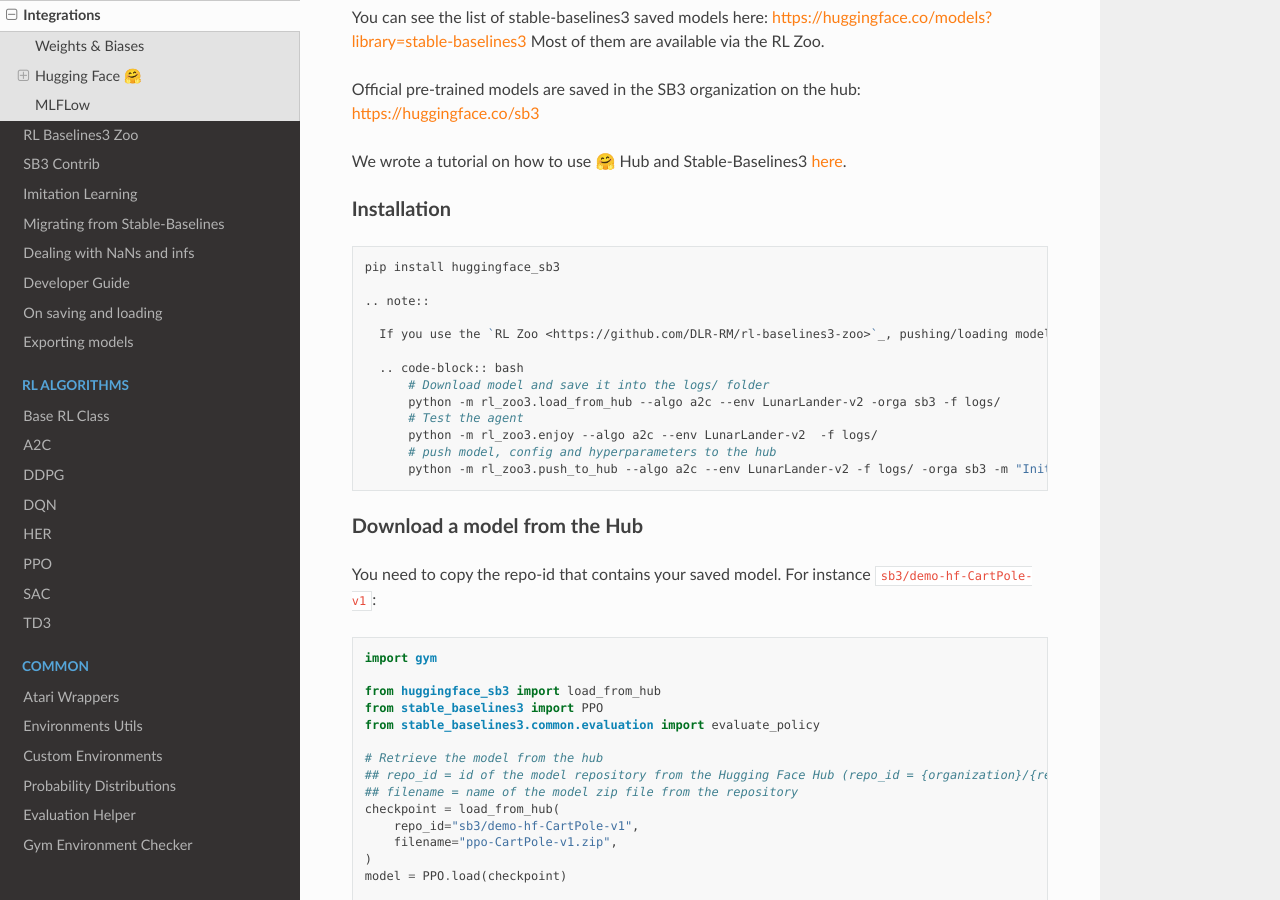
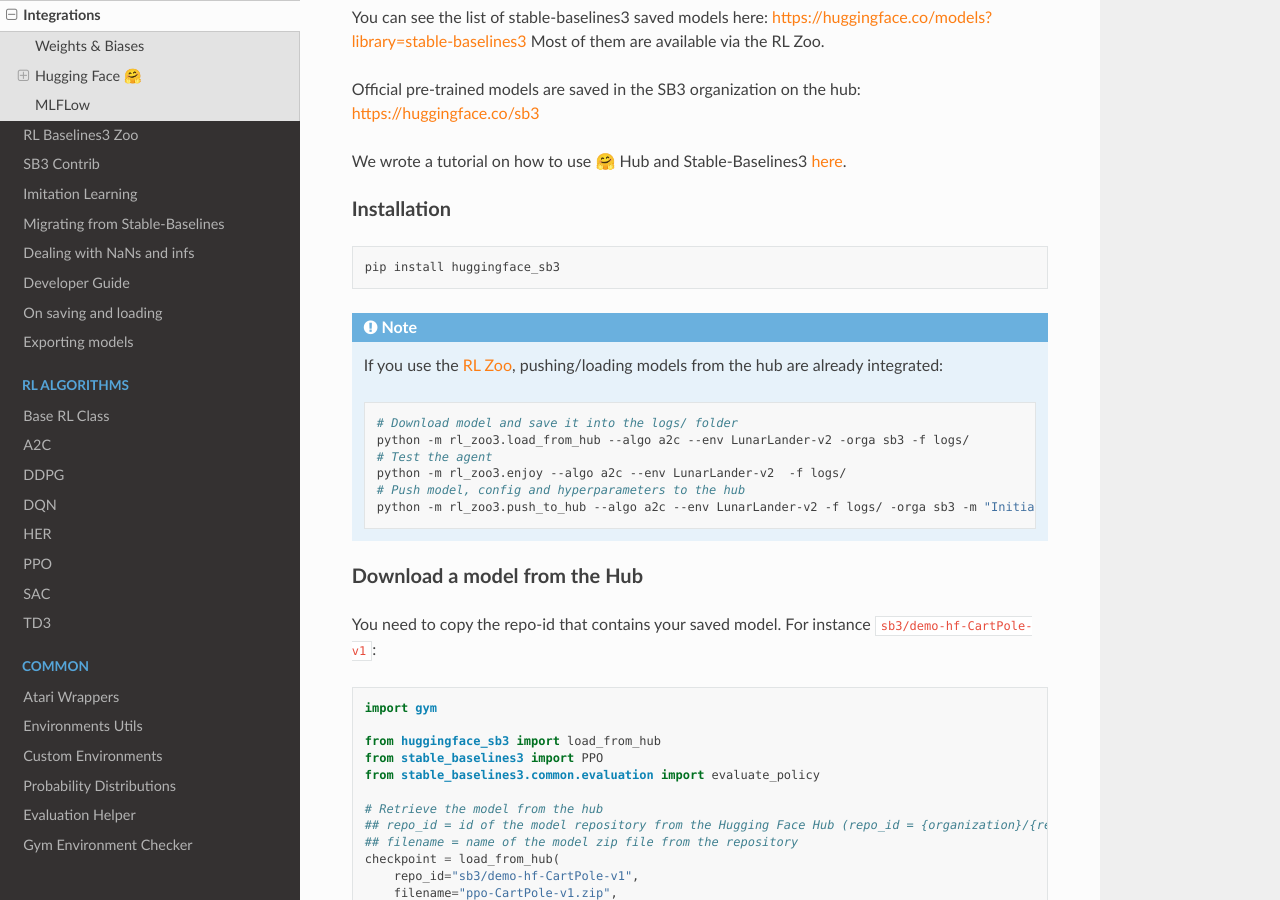
Before and after one commit to DLR-RM/stable-baselines3, a Sphinx documentation site: the page built from docs/guide/integrations.rst, in a window 1280 px wide and 900 px high, scrolled down 994 px. Built offline with Sphinx 7.4.7 and the Read the Docs theme 2.0.0, drawn with Linux system fonts in a browser that asks for light colours.

Commit message:
Fix integration documentation

```diff
--- a/docs/guide/integrations.rst
+++ b/docs/guide/integrations.rst
@@ -63,17 +63,19 @@
 
  pip install huggingface_sb3
 
- .. note::
 
-   If you use the `RL Zoo <https://github.com/DLR-RM/rl-baselines3-zoo>`_, pushing/loading models from the hub is integrated in the RL Zoo:
+.. note::
 
-   .. code-block:: bash
-       # Download model and save it into the logs/ folder
-       python -m rl_zoo3.load_from_hub --algo a2c --env LunarLander-v2 -orga sb3 -f logs/
-       # Test the agent
-       python -m rl_zoo3.enjoy --algo a2c --env LunarLander-v2  -f logs/
-       # push model, config and hyperparameters to the hub
-       python -m rl_zoo3.push_to_hub --algo a2c --env LunarLander-v2 -f logs/ -orga sb3 -m "Initial commit"
+ If you use the `RL Zoo <https://github.com/DLR-RM/rl-baselines3-zoo>`_, pushing/loading models from the hub are already integrated:
+
+ .. code-block:: bash
+
+     # Download model and save it into the logs/ folder
+     python -m rl_zoo3.load_from_hub --algo a2c --env LunarLander-v2 -orga sb3 -f logs/
+     # Test the agent
+     python -m rl_zoo3.enjoy --algo a2c --env LunarLander-v2  -f logs/
+     # Push model, config and hyperparameters to the hub
+     python -m rl_zoo3.push_to_hub --algo a2c --env LunarLander-v2 -f logs/ -orga sb3 -m "Initial commit"
 
 
 
```
